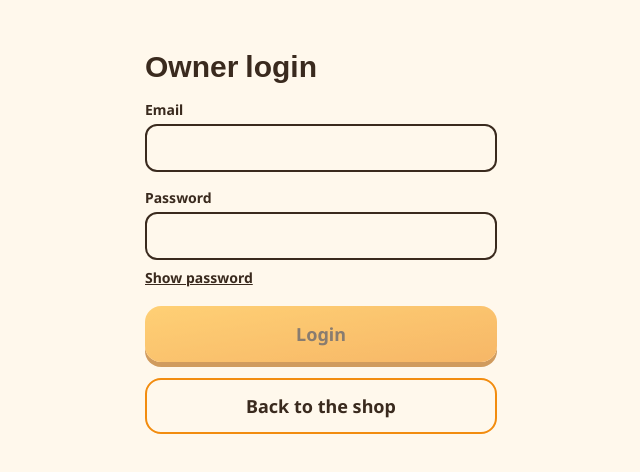
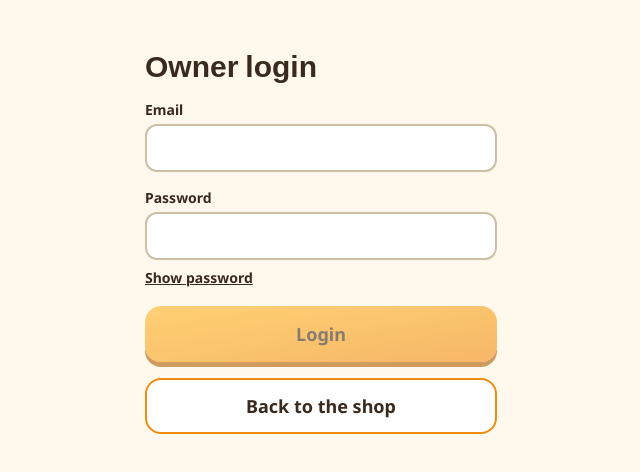
Before and after one commit to abhinashp25/Pradhan-Grocery-Shop, a React (Vite) app in the folder frontend/: page /owner/login in a window 1280 px wide. Shown: the top 472 px of the page, without its empty margins (319-959 px from the left). Built offline with nearby package versions, Linux system fonts and the light colour scheme; no server answers; a web font is replaced by a local one.

Commit message:
optimize style and implement en lang

```diff
--- a/frontend/src/locales/en.json
+++ b/frontend/src/locales/en.json
@@ -47,6 +47,9 @@
   "locked": "Locked for {count} minutes. Please call the shop.",
   "forgotPin": "Forgot your PIN? Please call the shop. The owner will set a new one.",
   "netProblem": "Net is slow. Please try again.",
+  "badPhone": "Please enter a correct 10-digit phone number.",
+  "badName": "Please enter your name.",
+  "noneForSale": "None of these items are for sale any more. Please check your list.",
   "searchPlaceholder": "Type what you need",
   "searchNone": "We could not find this. Please ask in the shop.",
   "speak": "Speak",
--- a/frontend/src/styles.css
+++ b/frontend/src/styles.css
@@ -3,25 +3,25 @@
 @tailwind utilities;
 
 :root {
-  --page: #fff8ec;
-  --card: #ffffff;
-  --ink: #3a2a1e;
-  --muted: #5e4b3b;
-  --line: #cdbfa6;
+  --page: 255 248 236;
+  --card: 255 255 255;
+  --ink: 58 42 30;
+  --muted: 94 75 59;
+  --line: 205 191 166;
 }
 
 /* Dark mode keeps text far above the contrast minimum. */
 :root[data-theme="dark"] {
-  --page: #17110b;
-  --card: #241a12;
-  --ink: #fff3e0;
-  --muted: #e3d2ba;
-  --line: #6b5640;
+  --page: 23 17 11;
+  --card: 36 26 18;
+  --ink: 255 243 224;
+  --muted: 227 210 186;
+  --line: 107 86 64;
 }
 
 body {
-  background: var(--page);
-  color: var(--ink);
+  background: rgb(var(--page));
+  color: rgb(var(--ink));
   font-family: "Noto Sans", "Noto Sans Oriya", sans-serif;
   font-size: 18px;
   line-height: 1.5;
@@ -41,3 +41,18 @@ body {
   .no-print { display: none !important; }
   body { background: #fff; color: #000; }
 }
+
+/* Loading shapes: a soft light sweeps across, so the app never looks frozen. */
+.skeleton {
+  background: linear-gradient(100deg, rgb(var(--line) / 0.25) 30%, rgb(var(--line) / 0.5) 50%, rgb(var(--line) / 0.25) 70%);
+  background-size: 200% 100%;
+  animation: shimmer 1.4s linear infinite;
+}
+@keyframes shimmer {
+  from { background-position: 200% 0; }
+  to { background-position: -200% 0; }
+}
+
+/* A row that scrolls sideways on a phone, without a scroll bar. */
+.no-scrollbar { scrollbar-width: none; }
+.no-scrollbar::-webkit-scrollbar { display: none; }
```
